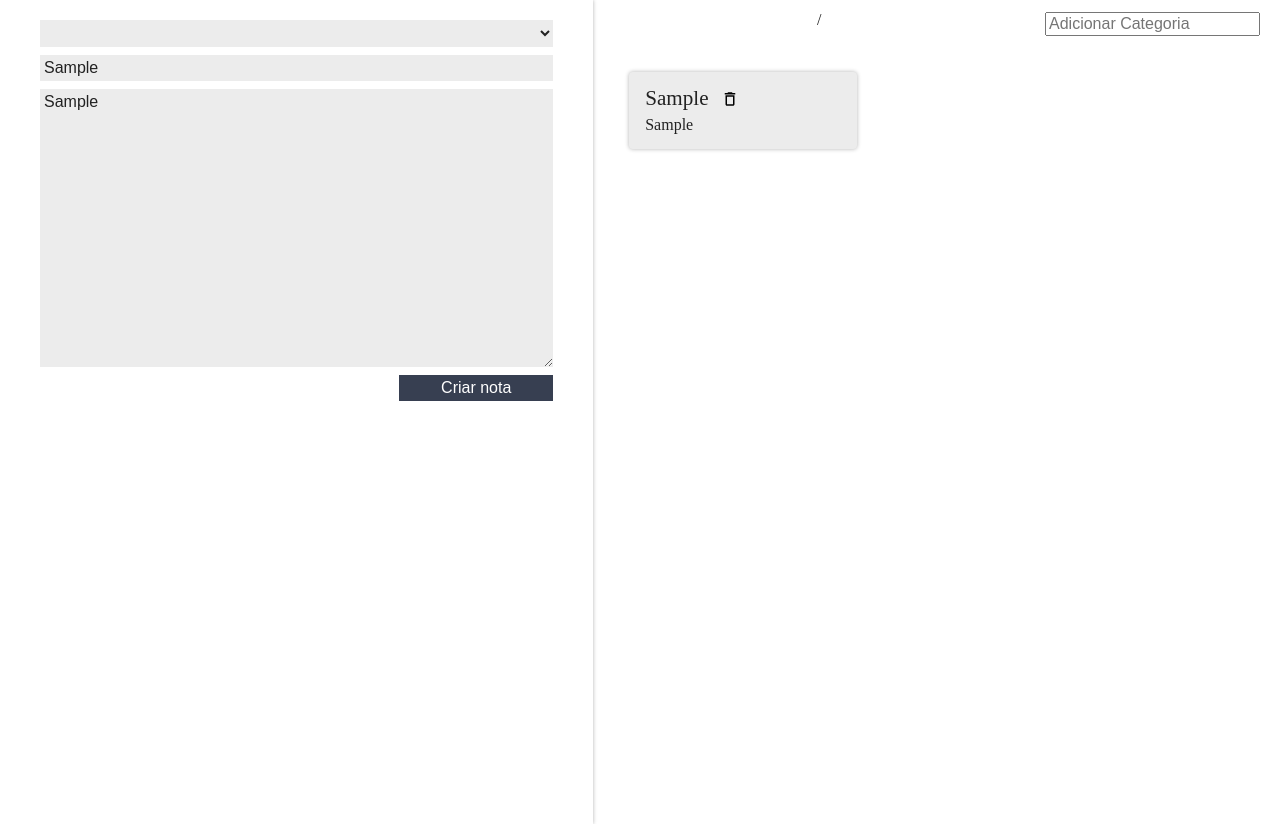
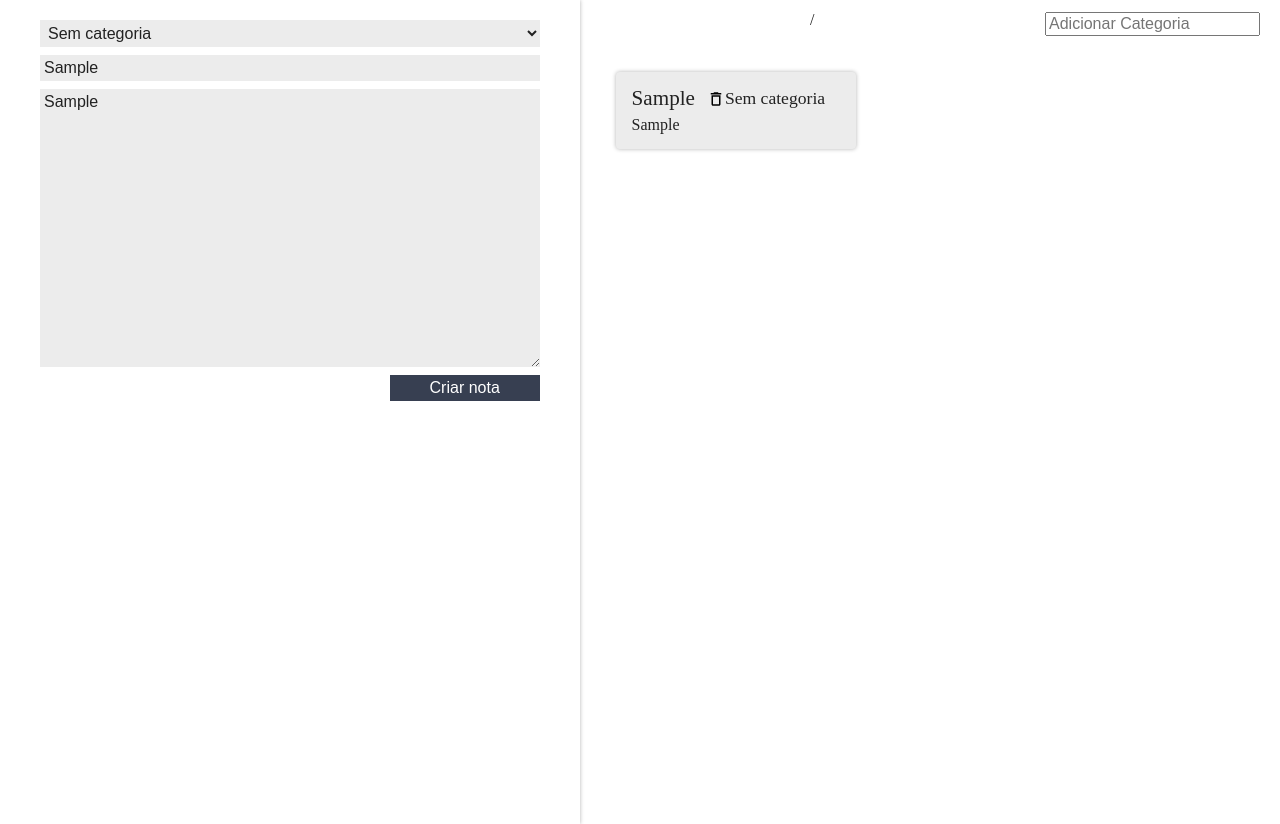
Before and after one commit to luan-u/tutorial-alura-ceep, a React (Create React App) app: page / in a window 1280 px wide. Both pictures are taken after typing "Sample", "Sample" into the empty fields and a click on the button "Criar nota". Built offline with nearby package versions, Linux system fonts and the light colour scheme.

Commit message:
applied category field in cards

```diff
--- a/src/App.js
+++ b/src/App.js
@@ -23,8 +23,8 @@ class App extends Component{
     this.setState(novoEstado);
   }
 
-  criarNota(titulo, texto){
-    const novaNota = {titulo, texto};
+  criarNota(titulo, texto, categoria){
+    const novaNota = {titulo, texto, categoria};
     const novoArrayDeNotas = [...this.state.notas, novaNota]
     const novoEstado = {
       notas:novoArrayDeNotas
--- a/src/components/CardNota/CardNota.jsx
+++ b/src/components/CardNota/CardNota.jsx
@@ -15,6 +15,7 @@ class CardNota extends Component{
                 <header className="card-nota_cabecalho">
                     <h3 className="card-nota_titulo">{this.props.titulo}</h3>
                     <DeleteSVG onClick={this.apagar.bind(this)}/>
+                    <h4>{this.props.categoria}</h4>
 
                 </header>
                 <p className="card-nota_texto">{this.props.texto}</p>
--- a/src/components/FormularioCadastro/FormularioCadastro.jsx
+++ b/src/components/FormularioCadastro/FormularioCadastro.jsx
@@ -6,6 +6,12 @@ class FormularioCadastro extends Component {
         super(props);
         this.titulo = "";
         this.texto = "";
+        this.categoria = "Sem categoria";
+    }
+
+    _handleMudancaCategoria(evento){
+        evento.stopPropagation();
+        this.categoria = evento.target.value;
     }
 
     _handleMudancaTitulo(evento){
@@ -21,7 +27,7 @@ class FormularioCadastro extends Component {
     _criarNota(evento){
         evento.preventDefault();
         evento.stopPropagation();
-        this.props.criarNota(this.titulo, this.texto);
+        this.props.criarNota(this.titulo, this.texto, this.categoria);
     }
 
     render(){
@@ -29,7 +35,8 @@ class FormularioCadastro extends Component {
             <form className="form-cadastro"
                 onSubmit={this._criarNota.bind(this)}
                 >
-                <select className="form-cadastro_input">
+                <select onChange={this._handleMudancaCategoria.bind(this)} className="form-cadastro_input">
+                    <option>Sem categoria</option>
                     {this.props.categorias.map(categoria => {
                         return <option>{categoria}</option>
                     })}
--- a/src/components/ListaDeNotas/ListaDeNotas.jsx
+++ b/src/components/ListaDeNotas/ListaDeNotas.jsx
@@ -14,7 +14,8 @@ class ListaDeNotas extends Component{
                             indice={index}
                             apagarNota={this.props.apagarNota}
                             titulo={nota.titulo}
-                            texto={nota.texto} />
+                            texto={nota.texto}
+                            categoria={nota.categoria} />
                         </li>
 
                     );
```
